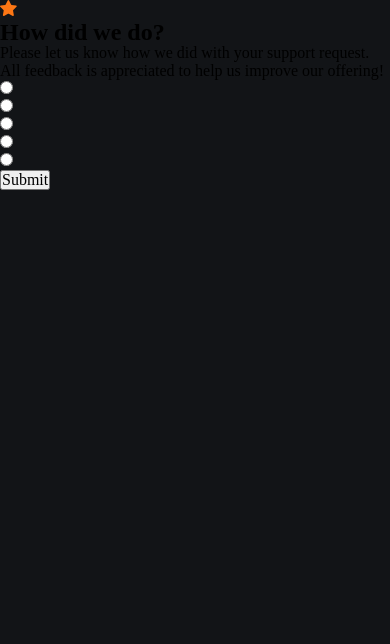
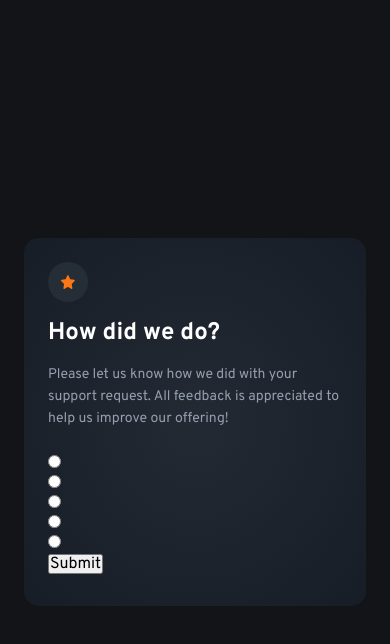
Before and after one commit to nvalline/fm-interactive-rating-component, a plain HTML site: page index.html in a window 390 px wide. Drawn offline with Linux system fonts and the light colour scheme.

Commit message:
Implement mobile home header styles

```diff
--- a/index.html
+++ b/index.html
@@ -26,21 +26,10 @@
 	</head>
 	<body>
 		<main>
-			<section>
+			<section class="card">
 				<header>
-					<div>
-						<svg
-							width="17"
-							height="16"
-							xmlns="http://www.w3.org/2000/svg"
-							aria-labelledby="title"
-						>
-							<path
-								d="m9.067.43 1.99 4.031c.112.228.33.386.58.422l4.45.647a.772.772 0 0 1 .427 1.316l-3.22 3.138a.773.773 0 0 0-.222.683l.76 4.431a.772.772 0 0 1-1.12.813l-3.98-2.092a.773.773 0 0 0-.718 0l-3.98 2.092a.772.772 0 0 1-1.119-.813l.76-4.431a.77.77 0 0 0-.222-.683L.233 6.846A.772.772 0 0 1 .661 5.53l4.449-.647a.772.772 0 0 0 .58-.422L7.68.43a.774.774 0 0 1 1.387 0Z"
-								fill="#FC7614"
-							/>
-							<title>star</title>
-						</svg>
+					<div class="star">
+						<img src="./images/icon-star.svg" alt="star icon" />
 					</div>
 					<h1>How did we do?</h1>
 					<p>
--- a/styles.scss
+++ b/styles.scss
@@ -2,4 +2,55 @@
 
 body {
 	background: var(--clr-shades-very-dark-blue);
+	font-family: var(--ff-primary-overpass);
+
+	main {
+		height: 100vh;
+		padding: 1.5rem;
+		display: flex;
+		align-items: center;
+		justify-content: center;
+
+		.card {
+			padding: 1.5rem 1.5rem 2rem;
+			background: var(--clr-gradients-black-radial);
+			border-radius: 15px;
+
+			header {
+				margin-bottom: 1.5rem;
+				display: flex;
+				flex-direction: column;
+				gap: 1rem;
+
+				.star {
+					height: 40px;
+					width: 40px;
+					display: flex;
+					align-items: center;
+					justify-content: center;
+					background-color: var(--clr-shades-dark-blue);
+					border-radius: 100%;
+
+					img {
+						height: 13.33px;
+						width: 13.96px;
+					}
+				}
+
+				h1 {
+					font-size: var(--fs-heading-md);
+					font-weight: var(--fw-bold);
+					line-height: var(--lh-heading-md);
+					color: var(--clr-shades-pure-white);
+				}
+
+				p {
+					font-size: var(--fs-body-sm);
+					font-weight: var(--fw-regular);
+					line-height: var(--lh-body-sm);
+					color: var(--clr-shades-light-gray);
+				}
+			}
+		}
+	}
 }
--- a/styles/_type.scss
+++ b/styles/_type.scss
@@ -8,11 +8,13 @@ $font-families: (
 
 $font-sizes: (
 	body: (
-		'md': 0.9375rem
+		'md': 0.9375rem,
+		'sm': 0.875rem
 	),
 	heading: (
 		'lg': 1.75rem,
-		'md': 0.9375rem
+		'md': 1.5rem,
+		'sm': 0.9375rem
 	),
 	rating: (
 		'md': 1rem
@@ -35,7 +37,11 @@ $letter-spacings: (
 
 $line-heights: (
 	body: (
-		'md': 24px
+		'md': 24px,
+		'sm': 22px
+	),
+	heading: (
+		'md': 1.25
 	),
 	rating: (
 		'md': 24px
```
Also changed, not shown: styles.css, 1 other file.
